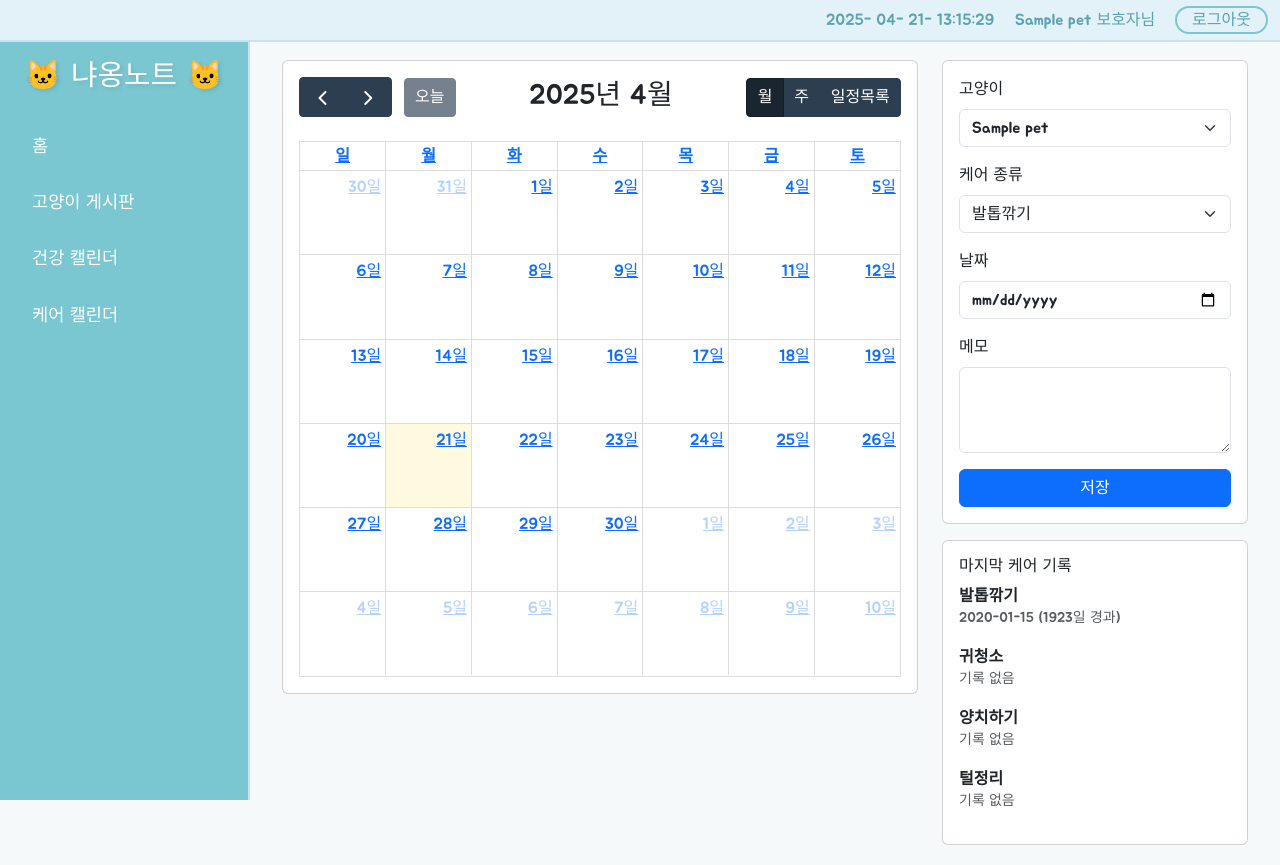
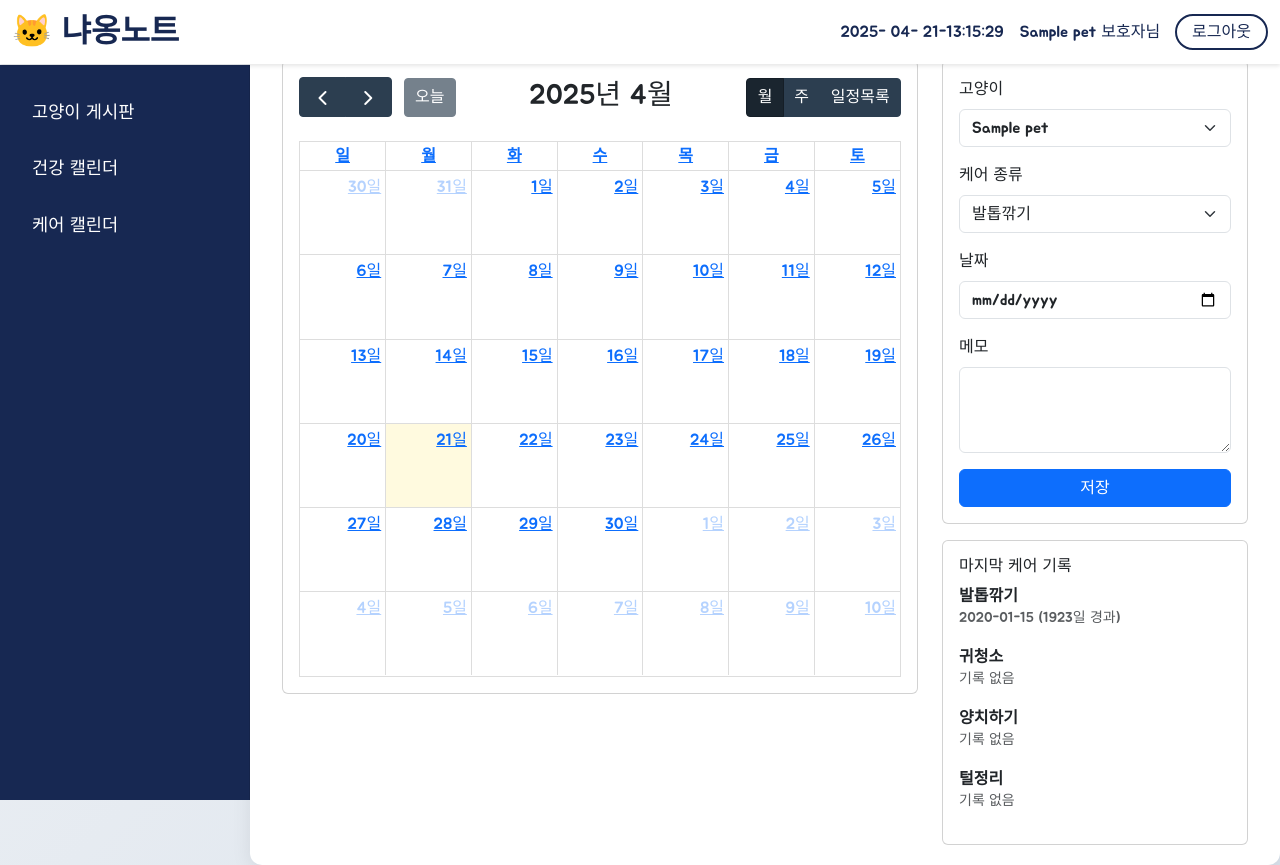
Before and after one commit to ychany/CatCare, a Django app: page /care/ in a window 1280 px wide. Run offline with Django 5.2, Linux system fonts and the light colour scheme; a user stored in the database is signed in; tables that the repository leaves empty hold one stand-in row (values such as "Sample post"); lists and menus that the app fills with data are empty.

Commit message:
디자인 수정

```diff
--- a/templates/base.html
+++ b/templates/base.html
@@ -7,33 +7,41 @@
     <link href="https://cdn.jsdelivr.net/npm/bootstrap@5.3.0/dist/css/bootstrap.min.css" rel="stylesheet">
     <link href="https://fonts.googleapis.com/css2?family=Jua&display=swap" rel="stylesheet">
     <style>
+        /* 전체 배경을 부드러운 그라데이션으로 변경 */
         body {
             font-family: 'Jua', sans-serif;
-            background-color: #f5f9fa;
+            background: linear-gradient(135deg, #f0f2f5 0%, #d9e2ec 100%);
         }
         .top-bar {
-            background-color: #e3f2f9;
+            /* 상단바를 흰색으로 변경 */
+            background-color: #ffffff;
             padding: 8px 0;
-            border-bottom: 2px solid #c5e4f3;
+            box-shadow: 0 2px 4px rgba(0,0,0,0.1);
         }
         .sidebar {
+            /* 메인 컬러를 #172852로 변경 */
+            margin-top: 25px;
             position: fixed;
             top: 40px;
             left: 0;
             bottom: 0;
             width: 250px;
-            background-color: #7ac7d1;
+            background-color: #172852;
             padding-top: 20px;
-            color: white;
-            border-right: 2px solid #c5e4f3;
+            color: #ffffff;
+            border-right: 1px solid rgba(0,0,0,0.1);
         }
         .main-content {
+            /* 메인 콘텐츠를 카드 형태로 띄워 세련된 느낌 부여 */
             margin-left: 250px;
             margin-top: 40px;
             padding: 20px;
+            background-color: #ffffff;
+            border-radius: 12px;
+            box-shadow: 0 4px 20px rgba(0,0,0,0.08);
         }
         .nav-link {
-            color: #fff;
+            color: #ffffff;
             font-size: 1.1em;
             transition: all 0.3s ease;
             padding: 10px 20px;
@@ -41,30 +49,32 @@
             margin: 5px 0;
         }
         .nav-link:hover {
-            color: #7ac7d1;
-            background-color: #fff;
+            color: #172852;
+            background-color: #ffffff;
             transform: scale(1.05);
         }
         .top-bar-text {
-            color: #5ba3b0;
+            /* 상단바 텍스트를 메인 컬러로 변경 */
+            color: #172852;
         }
         .logout-btn {
-            color: #5ba3b0;
+            /* 로그아웃 버튼 색상 변경 */
+            color: #172852;
             text-decoration: none;
             margin-left: 15px;
             padding: 4px 15px;
-            border: 2px solid #7ac7d1;
+            border: 2px solid #172852;
             border-radius: 20px;
             transition: all 0.3s ease;
         }
         .logout-btn:hover {
-            color: #fff;
-            background-color: #7ac7d1;
+            color: #ffffff;
+            background-color: #172852;
             transform: scale(1.05);
         }
         .sidebar h3 {
             text-align: center;
-            color: #fff;
+            color: #ffffff;
             margin-bottom: 30px;
             text-shadow: 2px 2px 4px rgba(0,0,0,0.1);
             font-size: 1.8em;
@@ -76,16 +86,27 @@
         }
         .alert {
             border-radius: 15px;
-            border: 2px solid #c5e4f3;
+            border: none;
+            background-color: #ffffff;
+            box-shadow: 0 2px 8px rgba(0,0,0,0.05);
+        }
+        .navbar-brand {
+            color: #172852;
+            font-size: 2rem;
+            font-weight: bold;
+            text-decoration: none;
         }
     </style>
 </head>
 <body>
     <div class="top-bar fixed-top">
         <div class="container-fluid">
-            <div class="d-flex justify-content-end align-items-center">
+            <div class="d-flex justify-content-between align-items-center">
+                <!-- 브랜드 로고 (상단) -->
+                <a class="navbar-brand" href="{% url 'index' %}">🐱 냐옹노트</a>
+                <!-- 로그인 사용자 정보 -->
                 {% if user.is_authenticated %}
-                <div class="top-bar-text">
+                <div class="d-flex align-items-center top-bar-text">
                     <span id="current-date"></span>
                     <span id="current-time"></span>
                     {% if user.pets.first %}
@@ -100,11 +121,7 @@
 
     <div class="sidebar">
         <div class="container">
-            <h3 class="mb-4">냐옹노트</h3>
             <ul class="nav flex-column">
-                <li class="nav-item">
-                    <a class="nav-link" href="{% url 'index' %}">홈</a>
-                </li>
                 <li class="nav-item">
                     <a class="nav-link" href="{% url 'board_app:list' %}">고양이 게시판</a>
                 </li>
```
